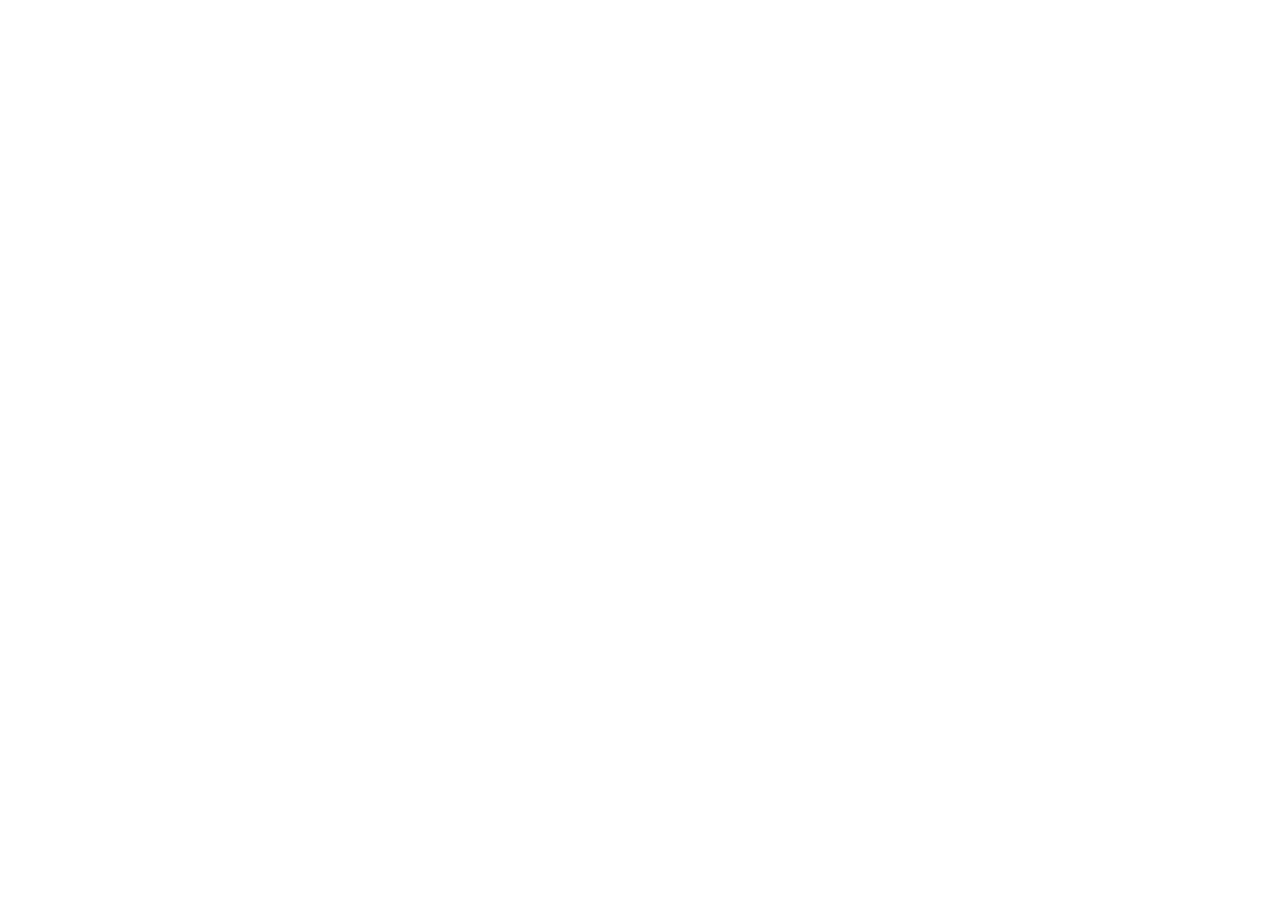
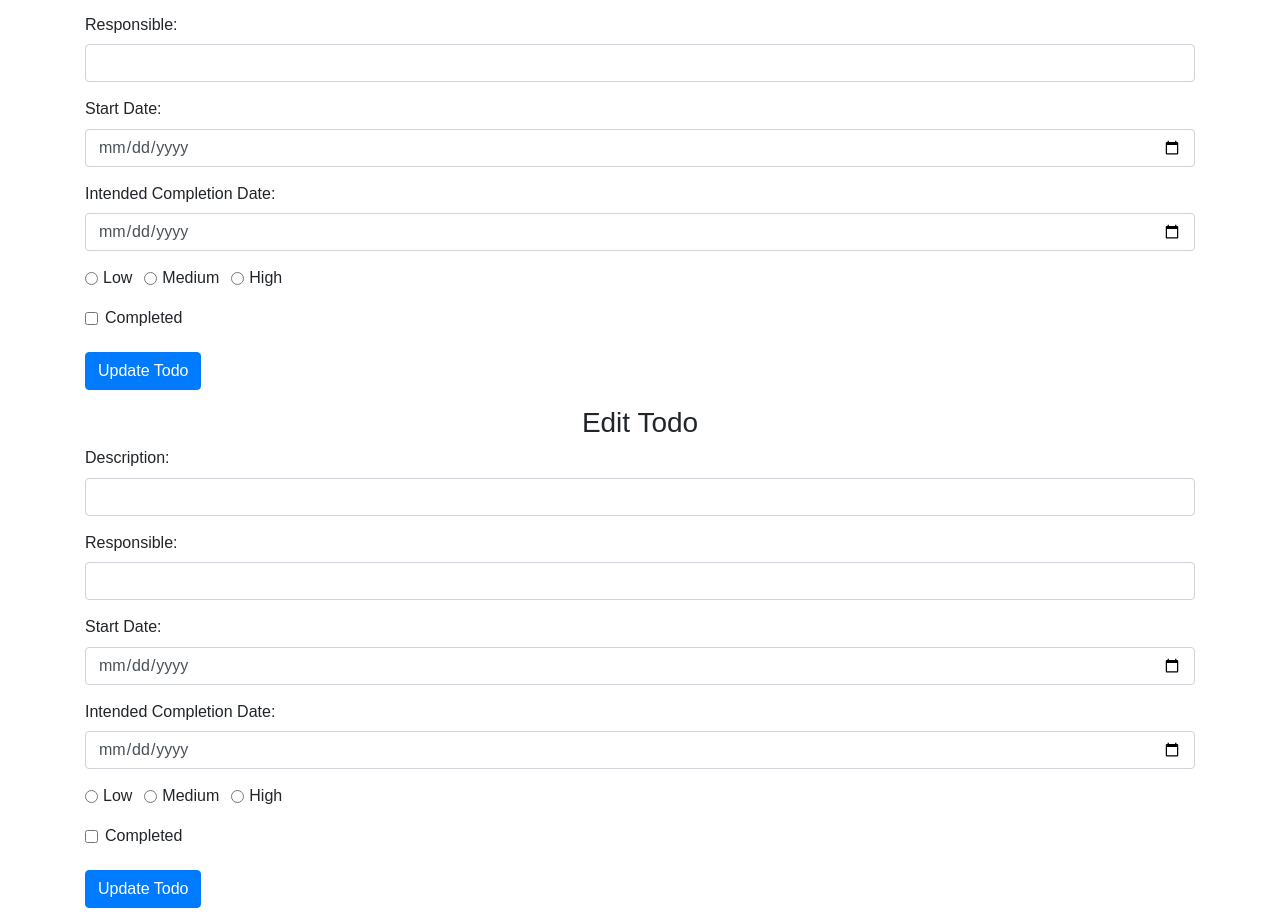
Before and after one commit to Mekarosi/pet-manager-todo2, a React (Create React App) app: page /edit/1 in a window 1280 px wide. Shown: the part 189-1113 px from the top of the page. Before the commit the page ends 800 px from the top, so only its background shows below. Built offline with nearby package versions, Linux system fonts and the light colour scheme.

Commit message:
Add form field to Edit Todo component

```diff
--- a/src/components/EditTodo.js
+++ b/src/components/EditTodo.js
@@ -16,7 +16,208 @@
   render() {
     return (
       <div>
-        <p>Welcome to Edit Todo Page</p>
+        <h3 align='center'>Edit Todo</h3>
+        <form onSubmit={this.onSubmit}>
+          <div className='form-group'>
+            <label>Description:</label>
+            <input
+              type='text'
+              className='form-control'
+              value={this.state.todo_description}
+              onChange={this.onChangeTodoDescription}
+            />
+          </div>
+          <div className='form-group'>
+            <label>Responsible:</label>
+            <input
+              type='text'
+              className='form-control'
+              value={this.state.todo_responsible}
+              onChange={this.onChangeTodoResponsible}
+            />
+          </div>
+          <div className='form-group'>
+            <label>Start Date:</label>
+            <input
+              type='date'
+              className='form-control'
+              value={this.state.todo_startdate}
+              onChange={this.onChangeTodoStartDate}
+            />
+          </div>
+          <div className='form-group'>
+            <label>Intended Completion Date: </label>
+            <input
+              type='date'
+              className='form-control'
+              value={this.state.todo_completeddate}
+              onChange={this.onChangeTodoCompleteDate}
+            />
+          </div>
+          <div className='form-group'>
+            <div className='form-check form-check-inline'>
+              <input
+                className='form-check-input'
+                type='radio'
+                name='priorityOptions'
+                id='priorityLow'
+                value='Low'
+                checked={this.state.todo_priority === 'Low'}
+                onChange={this.onChangeTodoPriority}
+              />
+              <label className='form-check-label'>Low</label>
+            </div>
+            <div className='form-check form-check-inline'>
+              <input
+                className='form-check-input'
+                type='radio'
+                name='priorityOptions'
+                id='priorityMedium'
+                value='Medium'
+                checked={this.state.todo_priority === 'Medium'}
+                onChange={this.onChangeTodoPriority}
+              />
+              <label className='form-check-label'>Medium</label>
+            </div>
+            <div className='form-check form-check-inline'>
+              <input
+                className='form-check-input'
+                type='radio'
+                name='priorityOptions'
+                id='priorityHigh'
+                value='High'
+                checked={this.state.todo_priority === 'High'}
+                onChange={this.onChangeTodoPriority}
+              />
+              <label className='form-check-label'>High</label>
+            </div>
+          </div>
+          <div className='form-check'>
+            <input
+              className='form-check-input'
+              id='completedCheckbox'
+              type='checkbox'
+              name='completedCheckbox'
+              onChange={this.onChangeTodoCompleted}
+              checked={this.state.todo_completed}
+              value={this.state.todo_completed}
+            />
+            <label className='form-check-label' htmlFor='completedCheckbox'>
+              Completed
+            </label>
+          </div>
+
+          <br />
+
+          <div className='form-group'>
+            <input
+              type='submit'
+              value='Update Todo'
+              className='btn btn-primary'
+            />
+          </div>
+        </form>{' '}
+        <h3 align='center'>Edit Todo</h3>
+        <form onSubmit={this.onSubmit}>
+          <div className='form-group'>
+            <label>Description:</label>
+            <input
+              type='text'
+              className='form-control'
+              value={this.state.todo_description}
+              onChange={this.onChangeTodoDescription}
+            />
+          </div>
+          <div className='form-group'>
+            <label>Responsible:</label>
+            <input
+              type='text'
+              className='form-control'
+              value={this.state.todo_responsible}
+              onChange={this.onChangeTodoResponsible}
+            />
+          </div>
+          <div className='form-group'>
+            <label>Start Date:</label>
+            <input
+              type='date'
+              className='form-control'
+              value={this.state.todo_startdate}
+              onChange={this.onChangeTodoStartDate}
+            />
+          </div>
+          <div className='form-group'>
+            <label>Intended Completion Date: </label>
+            <input
+              type='date'
+              className='form-control'
+              value={this.state.todo_completeddate}
+              onChange={this.onChangeTodoCompleteDate}
+            />
+          </div>
+          <div className='form-group'>
+            <div className='form-check form-check-inline'>
+              <input
+                className='form-check-input'
+                type='radio'
+                name='priorityOptions'
+                id='priorityLow'
+                value='Low'
+                checked={this.state.todo_priority === 'Low'}
+                onChange={this.onChangeTodoPriority}
+              />
+              <label className='form-check-label'>Low</label>
+            </div>
+            <div className='form-check form-check-inline'>
+              <input
+                className='form-check-input'
+                type='radio'
+                name='priorityOptions'
+                id='priorityMedium'
+                value='Medium'
+                checked={this.state.todo_priority === 'Medium'}
+                onChange={this.onChangeTodoPriority}
+              />
+              <label className='form-check-label'>Medium</label>
+            </div>
+            <div className='form-check form-check-inline'>
+              <input
+                className='form-check-input'
+                type='radio'
+                name='priorityOptions'
+                id='priorityHigh'
+                value='High'
+                checked={this.state.todo_priority === 'High'}
+                onChange={this.onChangeTodoPriority}
+              />
+              <label className='form-check-label'>High</label>
+            </div>
+          </div>
+          <div className='form-check'>
+            <input
+              className='form-check-input'
+              id='completedCheckbox'
+              type='checkbox'
+              name='completedCheckbox'
+              onChange={this.onChangeTodoCompleted}
+              checked={this.state.todo_completed}
+              value={this.state.todo_completed}
+            />
+            <label className='form-check-label' htmlFor='completedCheckbox'>
+              Completed
+            </label>
+          </div>
+
+          <br />
+
+          <div className='form-group'>
+            <input
+              type='submit'
+              value='Update Todo'
+              className='btn btn-primary'
+            />
+          </div>
+        </form>
       </div>
     );
   }
```
